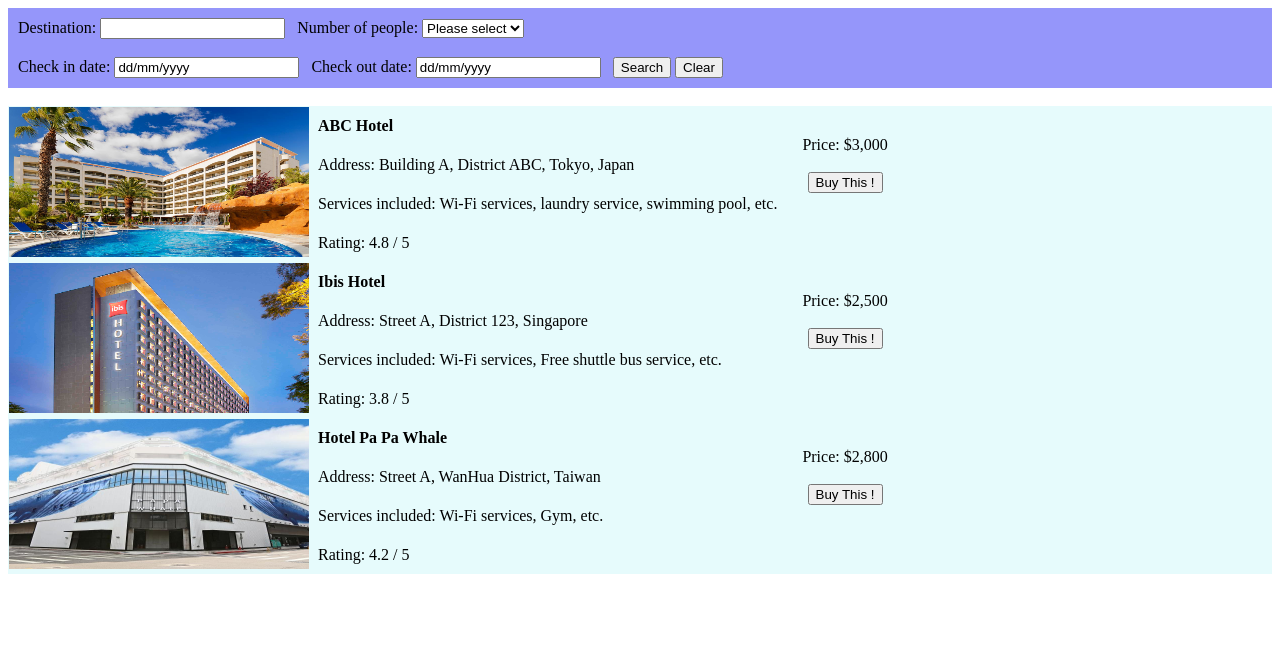
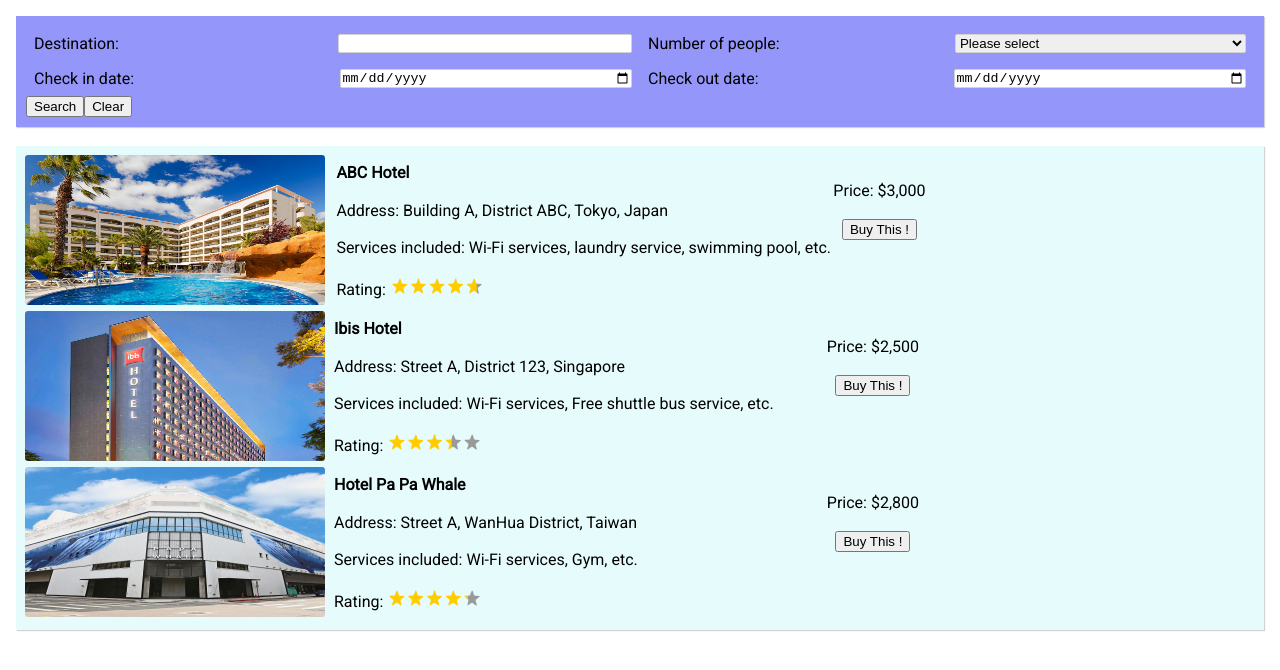
Before and after one commit to STommydx/IPGroupProject, a website: page public/hotel.html in a window 1280 px wide. Drawn offline with Linux system fonts and the light colour scheme.

Commit message:
Make hotel filter look nicer

```diff
--- a/public/css/hotel.css
+++ b/public/css/hotel.css
@@ -1,17 +1,29 @@
-/*hotel.css*/
-div.filter {
+@import url('https://fonts.googleapis.com/css?family=Roboto');
+
+body {
+	font-family: 'Roboto', sans-serif;
+	margin: 1em;
+}
+
+.filter {
      padding: 10px;
      margin: 0px;
      background-color: #9596FA;
+	 box-shadow: 1px 1px 1px lightgrey;
+	 display: flex;
+	 flex-wrap: wrap;
 }
 
 div.hotel_list {
      background-color: #E6FBFC;
+	 box-shadow: 1px 1px 1px lightgrey;
+	 padding: 0.5em;
 }
 
 img {
      width: 300px;
      height: 150px;
+	 border-radius: 0.2em;
 }
 
 td.price {
@@ -21,3 +33,36 @@ td.price {
 table {
      border-collapse: collapse;
 }
+
+.rating {
+	height: 1.2em;
+	width: auto;
+}
+
+input[type='text'], input[type='date'], select {
+	border-radius: 2px;
+	border-style: solid;
+	border-width: 1px;
+	border-color: lightgrey;
+	width: 50%;
+}
+
+.filter-item {
+	padding: 0.5em;
+	width: 50%;
+	box-sizing: border-box;
+	display: flex;
+}
+
+label {
+	margin-right: 1em;
+	width: 50%;
+}
+
+@media screen and (max-width: 576px){
+
+	.filter-item {
+		width: 100%;
+	}
+
+}
--- a/public/css/packages.css
+++ b/public/css/packages.css
@@ -1,3 +1,9 @@
+@import url('https://fonts.googleapis.com/css?family=Roboto');
+
+body {
+	font-family: 'Roboto', sans-serif;
+}
+
 table{
     background-color: aliceblue;
 }
@@ -28,6 +34,7 @@ td{
 
 img{
     width: 100%;
+	border-radius: 0.2em;
 }
 
 del{
--- a/public/hotel.html
+++ b/public/hotel.html
@@ -47,15 +47,15 @@
 </head>
 <body onload="setInvisible()">
      <div class = "filter">
-          Destination:
-          <input list="text" id="destination" name="text">
+          <div class="filter-item"><label for="destination">Destination:</label>
+          <input type="text" list="text" id="destination" name="text">
           <datalist id="text">
-               <option value="Japan">
-               <option value="Singapore">
-               <option value="Taiwan">
+               <option value="Japan"></option>
+               <option value="Singapore"></option>
+               <option value="Taiwan"></option>
           </datalist>
-          &nbsp;
-          Number of people:
+          </div>
+          <div class="filter-item"><label for="num_of_people">Number of people:</label>
                <select id="num_of_people">
                     <option value="Please select.">Please select</option>
                     <option value="1">1</option>
@@ -64,15 +64,15 @@
                     <option value="4">4</option>
                     <option value="5 or more">5 or more</option>
                </select>
-
-          <br>
-          <br>
-          Check in date:
-          <input type="text" id="date_in" value="dd/mm/yyyy">
-          &nbsp;
-          Check out date:
-          <input type="text" id="date_out" value="dd/mm/yyyy">
-          &nbsp;
+	      </div>
+          <div class="filter-item">
+	      <label for="date_in">Check in date:</label>
+          <input type="date" id="date_in">
+          </div>
+          <div class="filter-item">
+			  <label for="date_out">Check out date:</label>
+          <input type="date" id="date_out">
+          </div>
           <input type="button" onclick="getInfo()" value="Search">
           <input type="button" onclick="refresh()" value="Clear">
      </div>
@@ -96,7 +96,7 @@
                     <td>Services included: Wi-Fi services, laundry service, swimming pool, etc.</td>
                </tr>
                <tr>
-                    <td>Rating: 4.8 / 5</td>
+                    <td>Rating: <img class="rating" src="images/48star.png"></td>
                </tr>
           </table>
      </div>
@@ -118,7 +118,7 @@
                     <td>Services included: Wi-Fi services, Free shuttle bus service, etc.</td>
                </tr>
                <tr>
-                    <td>Rating: 3.8 / 5</td>
+                    <td>Rating: <img class="rating" src="images/38star.png"></td>
                </tr>
           </table>
      </div>
@@ -140,7 +140,7 @@
                     <td>Services included: Wi-Fi services, Gym, etc.</td>
                </tr>
                <tr>
-                    <td>Rating: 4.2 / 5</td>
+                    <td>Rating: <img class="rating" src="images/42star.png"></td>
                </tr>
           </table>
      </div>
```
Also changed, not shown: public/packages.html (+4 -4 lines), public/images/38star.png (added), public/images/42star.png (added), public/images/48star.png (added).
